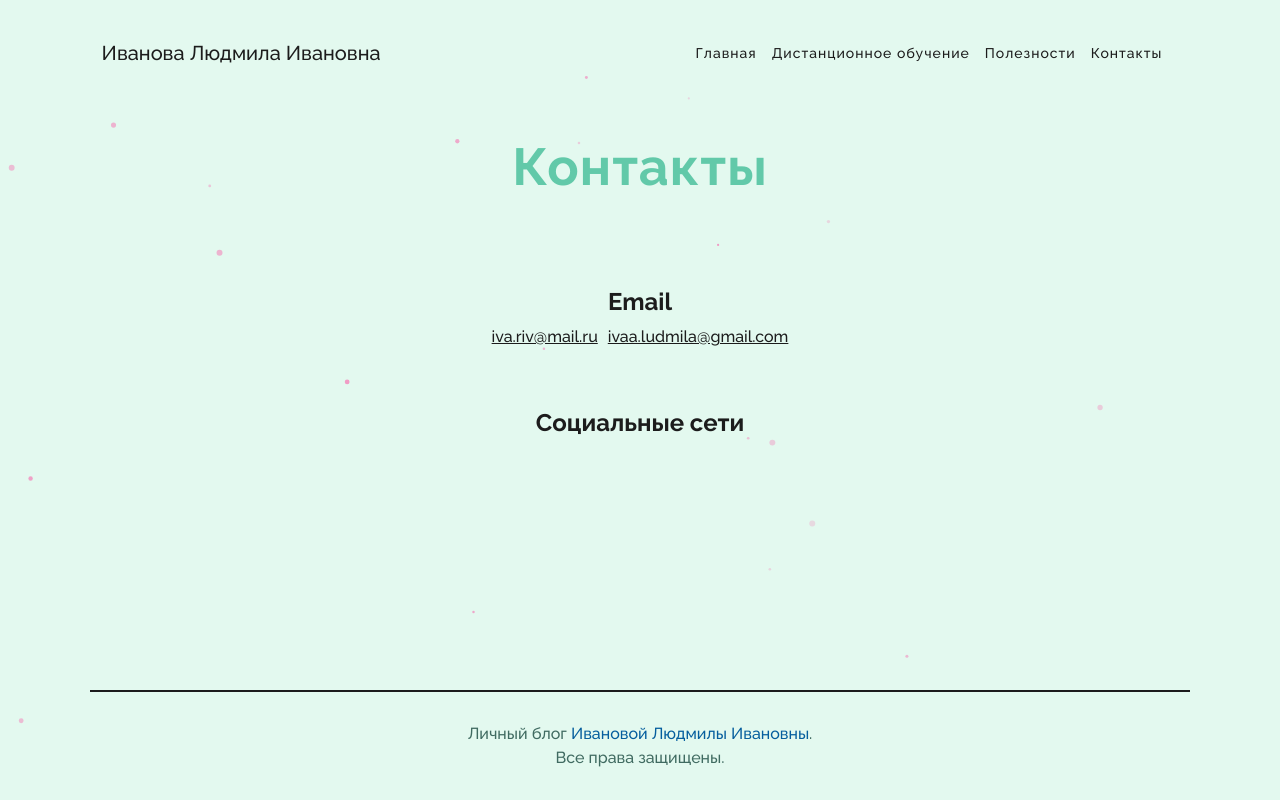
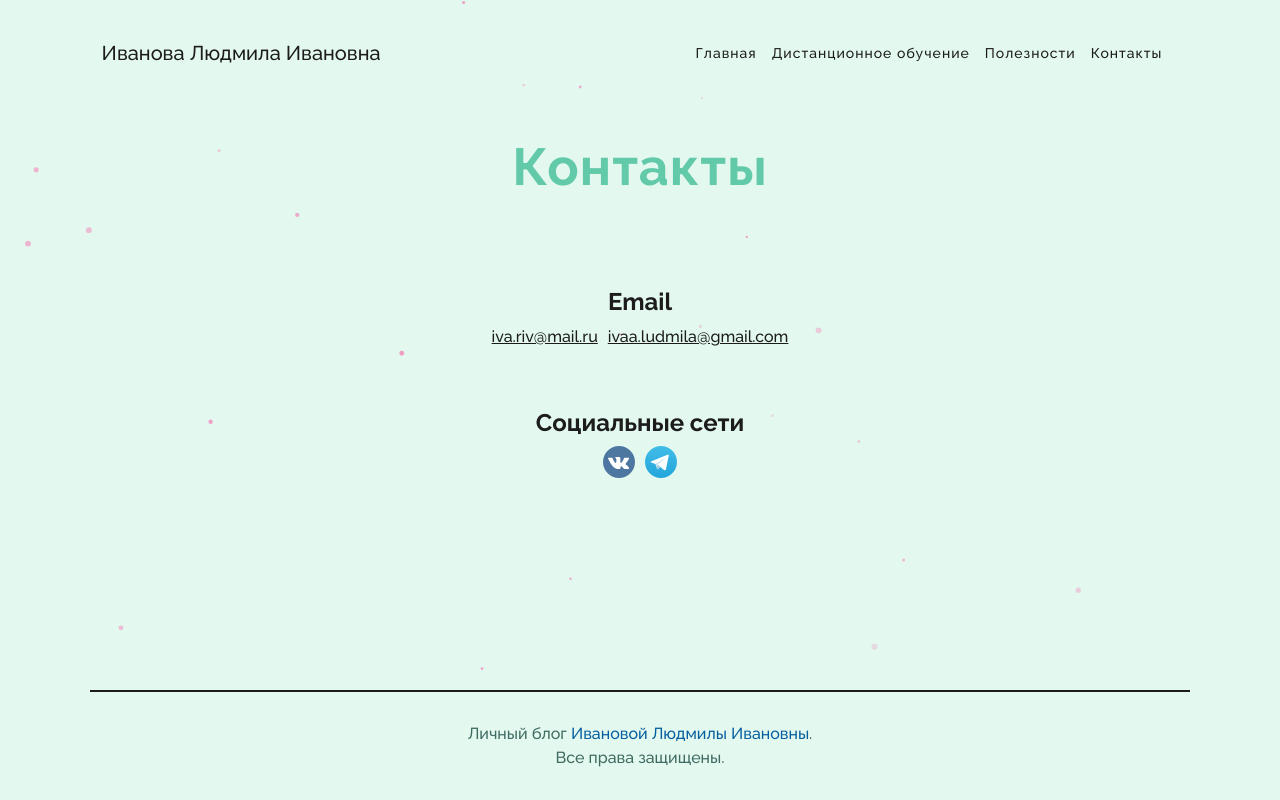
Before and after one commit to IvanovRoman-dev/teacher-blog-contentful, a Next.js app: page /contacts in a window 1280 px wide. Built offline with nearby package versions, Linux system fonts and the light colour scheme.

Commit message:
add image rendering in single post
- add image rendering in single post
- add social icons to contacts page
- change speed of bg particles
- add small style changes

```diff
--- /dev/null
+++ b/components/TelegramIcon.js
@@ -0,0 +1,45 @@
+const TelegramIcon = () => {
+   return (
+      <>
+         <svg
+            width="32"
+            height="32"
+            viewBox="0 0 32 32"
+            fill="none"
+            xmlns="http://www.w3.org/2000/svg"
+         >
+            <path
+               d="M16 32C24.8366 32 32 24.8366 32 16C32 7.16344 24.8366 0 16 0C7.16344 0 0 7.16344 0 16C0 24.8366 7.16344 32 16 32Z"
+               fill="url(#paint0_linear_13_2)"
+            />
+            <path
+               d="M23.7875 9.20624L20.9313 23.6125C20.9313 23.6125 20.5313 24.6125 19.4313 24.1312L12.8375 19.075L10.4375 17.9187L6.40001 16.5625C6.40001 16.5625 5.78126 16.3437 5.71876 15.8625C5.65626 15.3812 6.41876 15.125 6.41876 15.125L22.4688 8.83124C22.4688 8.82499 23.7875 8.24374 23.7875 9.20624Z"
+               fill="white"
+            />
+            <path
+               d="M12.325 23.45C12.325 23.45 12.1313 23.4312 11.8938 22.675C11.6563 21.9187 10.4375 17.9187 10.4375 17.9187L20.1313 11.7625C20.1313 11.7625 20.6938 11.425 20.6688 11.7625C20.6688 11.7625 20.7688 11.825 20.4688 12.1C20.1687 12.3812 12.8562 18.9562 12.8562 18.9562"
+               fill="#D2E4F0"
+            />
+            <path
+               d="M15.3625 21.0125L12.7563 23.3937C12.7563 23.3937 12.55 23.55 12.3313 23.45L12.8313 19.0312"
+               fill="#B5CFE4"
+            />
+            <defs>
+               <linearGradient
+                  id="paint0_linear_13_2"
+                  x1="16"
+                  y1="0"
+                  x2="16"
+                  y2="31.8833"
+                  gradientUnits="userSpaceOnUse"
+               >
+                  <stop stopColor="#41BCE7" />
+                  <stop offset="1" stopColor="#22A6DC" />
+               </linearGradient>
+            </defs>
+         </svg>
+      </>
+   );
+};
+
+export default TelegramIcon;
--- /dev/null
+++ b/components/VkIcon.js
@@ -0,0 +1,33 @@
+const VkIcon = () => {
+   return (
+      <>
+         <svg
+            width="32"
+            height="32"
+            viewBox="0 0 32 32"
+            fill="none"
+            xmlns="http://www.w3.org/2000/svg"
+         >
+            <g clipPath="url(#clip0_13_9)">
+               <path
+                  d="M16 32C24.8366 32 32 24.8366 32 16C32 7.16344 24.8366 0 16 0C7.16344 0 0 7.16344 0 16C0 24.8366 7.16344 32 16 32Z"
+                  fill="#4D76A1"
+               />
+               <path
+                  fillRule="evenodd"
+                  clipRule="evenodd"
+                  d="M15.3937 23.0188H16.65C16.65 23.0188 17.0312 22.975 17.225 22.7688C17.4062 22.575 17.4 22.2188 17.4 22.2188C17.4 22.2188 17.375 20.5313 18.1562 20.2875C18.925 20.0438 19.9187 21.9125 20.9687 22.6375C21.7625 23.1813 22.3625 23.0625 22.3625 23.0625L25.1687 23.025C25.1687 23.025 26.6375 22.9375 25.9375 21.7813C25.8812 21.6875 25.5312 20.925 23.85 19.3688C22.0937 17.7375 22.325 18 24.4437 15.175C25.7375 13.4563 26.25 12.4063 26.0875 11.9563C25.9312 11.525 24.9875 11.6438 24.9875 11.6438L21.825 11.6625C21.825 11.6625 21.5937 11.6313 21.4187 11.7313C21.25 11.8313 21.1375 12.0688 21.1375 12.0688C21.1375 12.0688 20.6375 13.4 19.9687 14.5313C18.5625 16.9188 18 17.0438 17.7687 16.9C17.2312 16.55 17.3687 15.5125 17.3687 14.7688C17.3687 12.4563 17.7187 11.4875 16.6875 11.2375C16.3437 11.1563 16.0937 11.1 15.2125 11.0938C14.0875 11.0813 13.1312 11.0938 12.5875 11.3625C12.2312 11.5375 11.95 11.9313 12.1187 11.95C12.325 11.975 12.8 12.0813 13.05 12.4188C13.375 12.8563 13.3625 13.85 13.3625 13.85C13.3625 13.85 13.55 16.575 12.925 16.9125C12.5 17.1438 11.9125 16.6688 10.6625 14.5063C10.0187 13.3938 9.5375 12.1688 9.5375 12.1688C9.5375 12.1688 9.44375 11.9375 9.275 11.8188C9.06875 11.6688 8.7875 11.625 8.7875 11.625L5.7875 11.6438C5.7875 11.6438 5.3375 11.6563 5.16875 11.85C5.025 12.025 5.15625 12.3875 5.15625 12.3875C5.15625 12.3875 7.50625 17.8875 10.1687 20.6563C12.625 23.1875 15.3937 23.0188 15.3937 23.0188Z"
+                  fill="white"
+               />
+            </g>
+            <defs>
+               <clipPath id="clip0_13_9">
+                  <rect width="32" height="32" fill="white" />
+               </clipPath>
+            </defs>
+         </svg>
+      </>
+   );
+};
+
+export default VkIcon;
--- a/libs/particles-options.js
+++ b/libs/particles-options.js
@@ -54,7 +54,7 @@ const PARTICLES_OPTIONS = {
       },
       move: {
          enable: true,
-         speed: 1.5,
+         speed: 0.3,
          direction: "none",
          random: true,
          straight: false,
@@ -75,7 +75,7 @@ const PARTICLES_OPTIONS = {
             mode: "repulse",
          },
          onclick: {
-            enable: true,
+            enable: false,
             mode: "push",
          },
          resize: true,
--- a/package.json
+++ b/package.json
@@ -10,6 +10,7 @@
   },
   "dependencies": {
     "@contentful/rich-text-react-renderer": "^15.12.1",
+    "@contentful/rich-text-types": "^15.13.2",
     "axios": "^0.27.2",
     "bootstrap": "^5.2.1",
     "contentful": "^9.2.5",
--- a/pages/contacts.js
+++ b/pages/contacts.js
@@ -1,5 +1,7 @@
 import Head from "next/head";
 import { Container } from "react-bootstrap";
+import TelegramIcon from "../components/TelegramIcon";
+import VkIcon from "../components/VkIcon";
 const contacts = () => {
    return (
       <section className="contacts-section">
@@ -26,7 +28,14 @@ const contacts = () => {
                </a>
             </div>
             <h4 className="text-center">Социальные сети</h4>
-            <div></div>
+            <div className="social">
+               <a className="social__link">
+                  <VkIcon />
+               </a>
+               <a className="social__link">
+                  <TelegramIcon />
+               </a>
+            </div>
          </Container>
       </section>
    );
--- a/styles/contacts.scss
+++ b/styles/contacts.scss
@@ -1,3 +1,10 @@
+.contacts-section{
+    .social{
+        justify-content: center;
+    }
+}
+
+
 .contacts-section__mail-link{
     color: $black-2;
     text-decoration: underline !important;
--- a/styles/index.scss
+++ b/styles/index.scss
@@ -111,6 +111,20 @@ button{
    }
 }
 
+.social{
+   display: flex;
+   @media only screen and (min-width: 400px){
+      flex-direction: row;
+   }
+   &__link{
+      margin-right: 10px;
+      margin-bottom: 0;
+      &:last-child{
+         margin-right: 0;
+      }
+   }
+}
+
 .footer{
    background-color: $green-100;
    padding: 30px 0 30px 0;
--- a/styles/single-post.scss
+++ b/styles/single-post.scss
@@ -14,4 +14,23 @@
     h3{
         color: $green-300;
     }
+    a{
+        color: $dark-blue;
+        text-decoration: underline;
+        transition: opacity .5s ease-in-out;
+        &:hover{
+            color: $dark-blue;
+            opacity: 0.5;
+        }
+    }
+    b{
+        color: $green-300;
+    }
+    &__image{
+        width: 100%;
+        margin-bottom: 10px;
+        @media only screen and (min-width: 768px){
+            width: 75%;
+        }
+    }
 }
--- a/styles/usefulness.scss
+++ b/styles/usefulness.scss
@@ -1,6 +1,6 @@
 .usefulness-section{
     .card{
-        box-shadow: 2px 2px 20px -8px rgba(34, 60, 80, 0.2);;
+        box-shadow: 2px 2px 20px -8px rgba(34, 60, 80, 0.2);
     }
     .card-title{
         margin-bottom: 53px;
```
Also changed, not shown: pages/post/[id].js (+21 -1 lines), pages/usefulness.js (+7 -3 lines), 1 other file (tests, documents, lock files or other folders).
